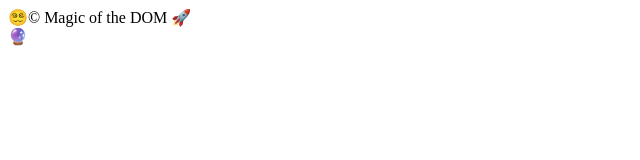
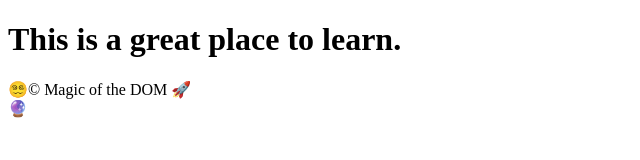
Before and after one commit to ashimaganja/BookRecord, a plain HTML site: page index.html in a window 1280 px wide. Shown: the whole page, without its empty margins (0-640 px from the left). Drawn offline with Linux system fonts and the light colour scheme.

Commit message:
Small addition

```diff
--- a/index.html
+++ b/index.html
@@ -10,6 +10,8 @@
 </head>
 <body>
 
+    <h1>This is a great place to learn.</h1>
+
     <div id="playground"> 😵‍💫© Magic of the DOM 🚀</div>
     <script src="script.js"></script>
 
```
